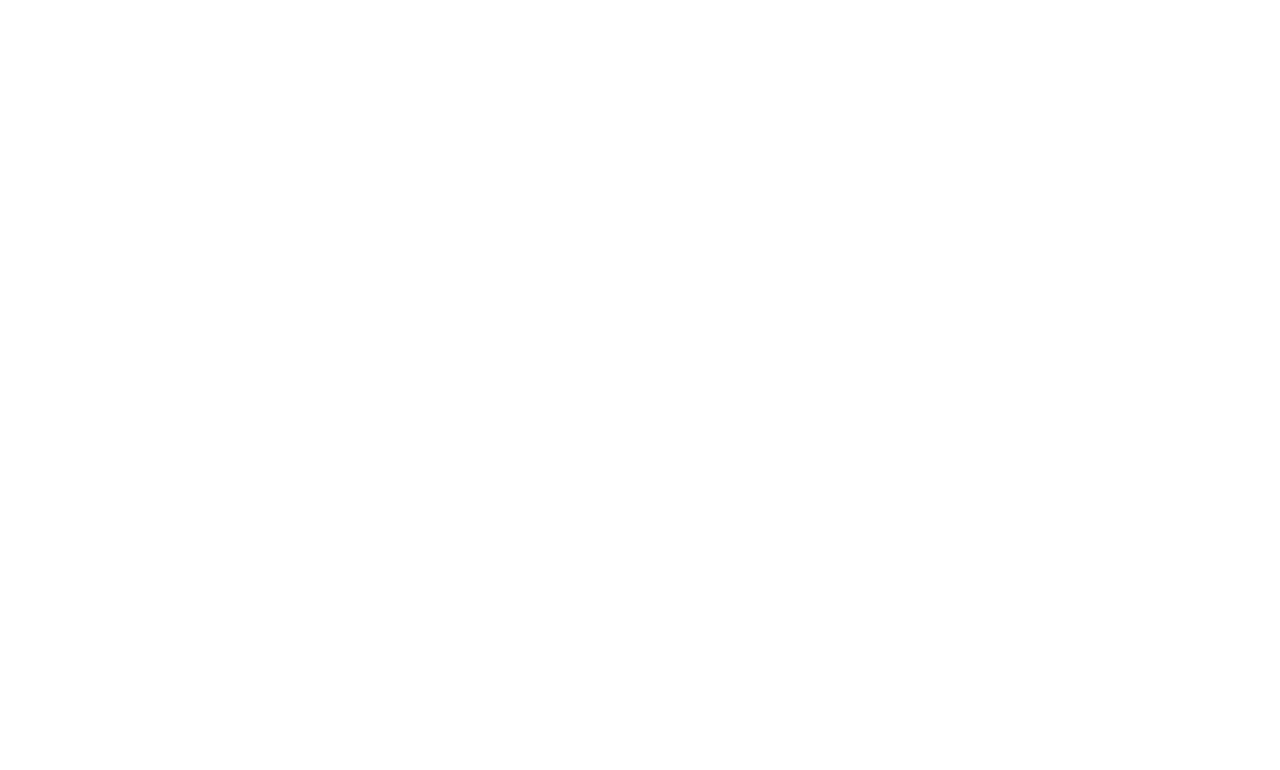
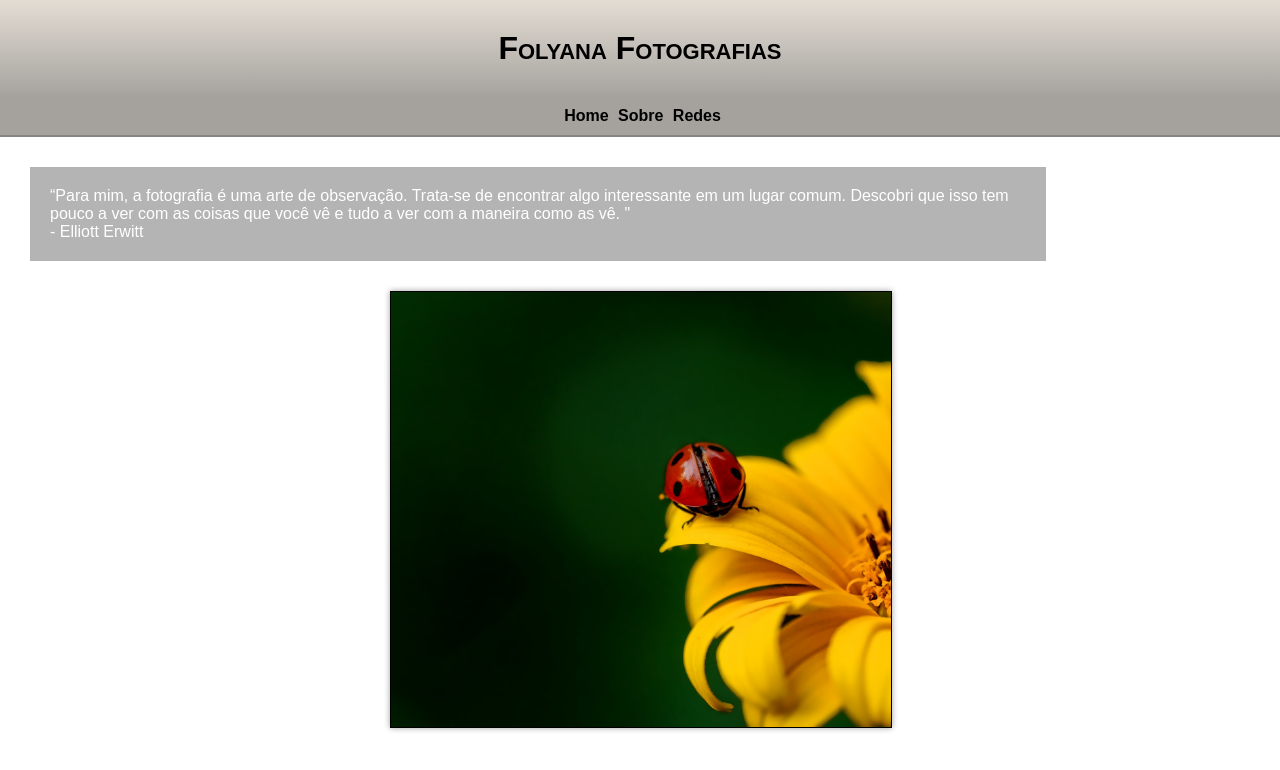
Before and after one commit to emersonjesuz/site, a plain HTML site: page site002/index.html in a window 1280 px wide. Drawn offline with Linux system fonts and the light colour scheme.

Commit message:
novo site

```diff
--- /dev/null
+++ b/site002/estilo/site.css
@@ -0,0 +1,81 @@
+@charset "UTF-8";
+
+*{
+    margin: 0px;
+    padding: 0px;
+}
+
+body{
+    font-family: Arial, Helvetica, sans-serif;
+}
+
+header{
+    background-image: linear-gradient(to bottom, rgb(228, 221, 212), rgb(165, 162, 158));
+
+    padding: 30px;
+    text-align: center;
+}
+
+header > h1{
+    font-variant:small-caps ;
+}
+nav{
+    border-bottom: 2px solid rgba(0, 0, 0, 0.18);
+    background-color: rgb(165, 162, 158);
+    padding: 10px;
+    text-align: center;
+}
+
+nav > a{
+    text-decoration: none;
+    color: black;
+    padding-left: 5px;
+    font-weight: bold;
+}
+main {
+    padding: 30px;
+}
+section.frase > p{
+    display: inline-block;
+    background-color: rgba(0, 0, 0, 0.296);
+    color: white;
+    padding: 20px;
+    width: 80%;
+
+}
+
+/* aqui é o corpo do slider*/
+.body{
+    display: flex;
+    flex-direction: center;
+    align-items: center;
+    justify-content: center;
+}
+#slider{
+    width: 80%;
+    max-width: 500px;
+    height: 34vw;
+    max-height: 600px;
+
+    position: relative;
+}
+#slider img{
+    opacity: 0;
+    position: absolute;
+
+    width: 100%;
+    height: 100%;
+
+
+    object-position: center center;
+    object-fit: cover;
+
+    transition: opacity 800ms;
+}
+#slider img.selected{
+    opacity: 1;
+}
+img{
+    border: 1px solid black;
+    box-shadow: 0px 0px 6px rgba(0, 0, 0, 0.383);
+}
--- a/site002/index.html
+++ b/site002/index.html
@@ -4,9 +4,48 @@
     <meta charset="UTF-8">
     <meta http-equiv="X-UA-Compatible" content="IE=edge">
     <meta name="viewport" content="width=device-width, initial-scale=1.0">
-    <title></title>
+    <title>repositorio</title>
+    <link rel="stylesheet" href="../site002/estilo/site.css">
 </head>
 <body>
+    <!--1 cabeçalho branco com o nome bem estiloso
+
+        2 o menu vai ser os nomes e vai aparece um traço em baixo, < home sobre redes>
+
+        3 vai aparecer fotos com difeentes ninchos e cada um deles leva a um expaço com todas as fotos da aquele nicho
+
+        4 rodapé com as redes sociais e telefone pra contato email -->
+    <header>
+        <h1>Folyana Fotografias</h1>
+    </header>
+    <nav>
+        <a href="#">Home</a>
+        <a href="#">Sobre</a>
+        <a href="#">Redes</a>
+
+    </nav>
+
+    <main>
+
+
+        <section class="frase">
+            <p>“Para mim, a fotografia é uma arte de observação. Trata-se de encontrar algo interessante em um lugar comum. Descobri que isso tem pouco a ver com as coisas que você vê e tudo a ver com a maneira como as vê. " <br> - Elliott Erwitt</p>
+
+        </section>
+
+    </main>
+    <div class="body">
+         <h2></h2>
+         <div id="slider">
+            <img class="selected" src="imagens/background002.jpg" alt="imagem">
+            <img src="imagens/background001.jpg" alt="l">
+            <img src="imagens/IMG_20210215_092152_536.jpg" alt="j">
+            <img   src="imagens/IMG_20210330_211457_012.jpg" alt="j">
+            <img src="imagens/IMG_20210619_205026_987.jpg" alt="j">
+        </div>
+        <script src="script.js"></script>
+
+    </div>
 
 </body>
 </html>
--- /dev/null
+++ b/site002/script.js
@@ -0,0 +1,28 @@
+let time = 4000
+    currentImageIndex = 0,
+    images = document
+                .querySelectorAll("#slider img")
+    max = images.length;
+
+function nextImage(){
+
+    images[currentImageIndex].classList.remove("selected")
+
+    currentImageIndex++
+
+    if(currentImageIndex >= max)
+    currentImageIndex = 0
+
+    images[currentImageIndex].classList.add("selected")
+}
+
+function start(){
+    setInterval(() => {
+        nextImage()
+    }, time);
+}
+
+
+window.addEventListener("load", start)
+
+//isso é um slaider feito com html, css, javascript
```
Also changed, not shown: site002/imagens/IMG_20210215_092152_536.jpg (added), site002/imagens/IMG_20210330_211457_012.jpg (added), site002/imagens/IMG_20210619_205026_987.jpg (added), site002/imagens/background001.jpg (added), site002/imagens/background002.jpg (added).
